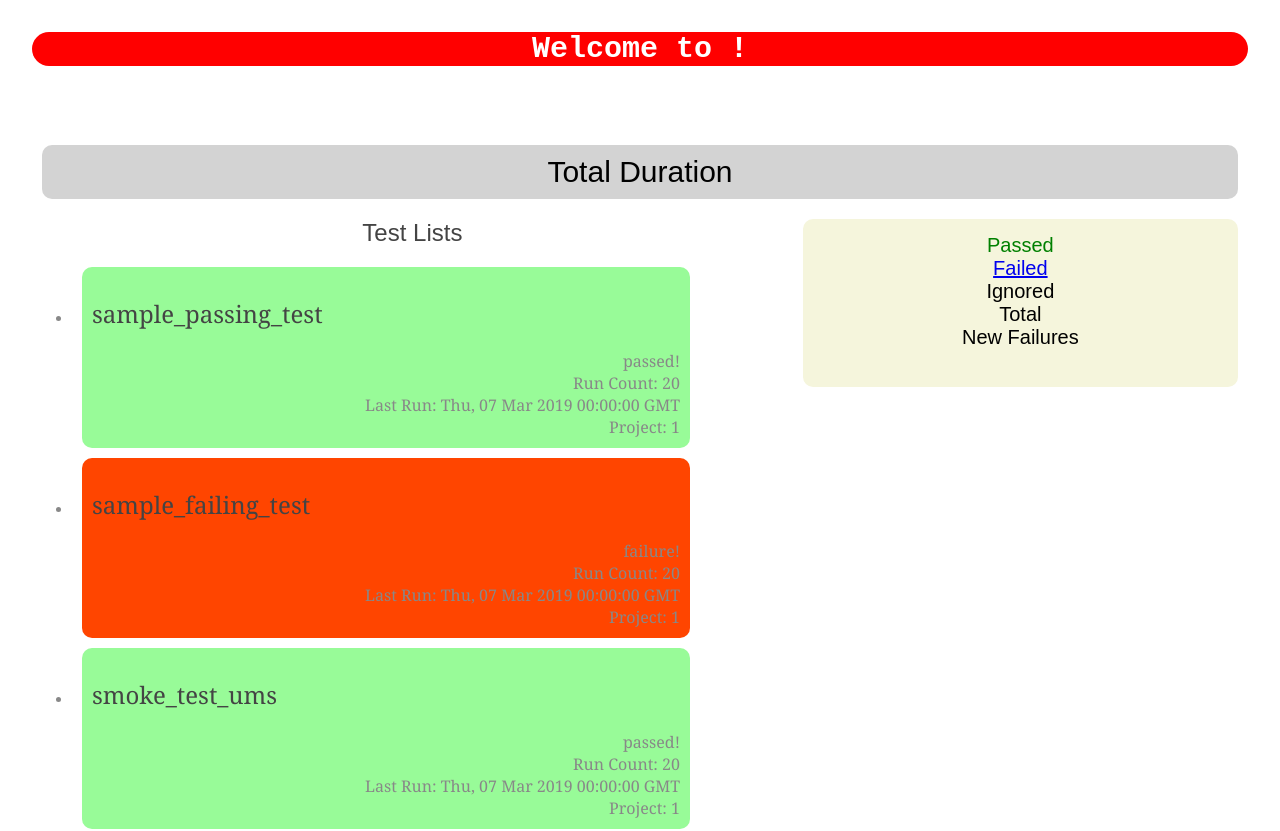
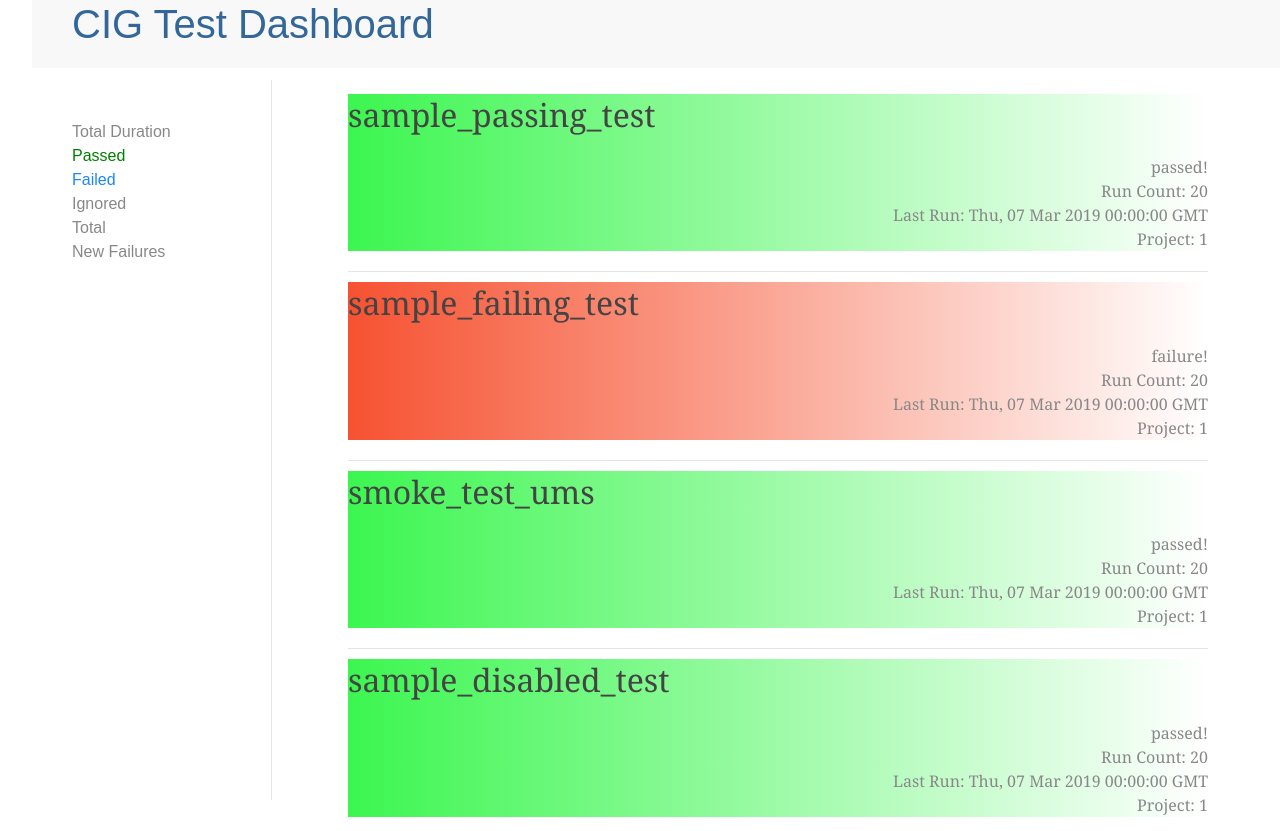
Before and after one commit to Alexandria-Davis/test-dashboard, an Angular app in the folder test-dashboard/: page / in a window 1280 px wide. Shown: the top 831 px of the page. Built offline with nearby package versions, Linux system fonts and the light colour scheme.

Commit message:
GUI updates

```diff
--- a/test-dashboard/src/app/overview/overview.component.html
+++ b/test-dashboard/src/app/overview/overview.component.html
@@ -1,15 +1,17 @@
-<h1>
-  Welcome to {{ title }}!
-</h1>
-<p>
-  overview works!
-</p>
-<div class="durration_box">
+<div class="uk-navbar-container tm-navbar-container uk-sticky uk-sticky-fixed" style="position: fixed; top: 0px; width: 1594px;">
+  <div class="uk-container uk-container-expand">
+    <nav class="uk-navbar">
+      <div class="uk-navbar-left">
+        <h1>CIG Test Dashboard</h1>
+   </div>
+</nav>
+</div>
+</div>
+
+<div class="tm-sidebar-left uk-visible@m">
+    <div class="statbox">
             <div class="label">Total Duration</div>
             <div class="durration">{{durration}}</div>
-</div>
-<div class="statarea">
-  <div class="statbox">
       <div class="label"id="pass">Passed</div>
       <div class="numbox">{{ passed }}</div>
     </div>
@@ -31,12 +33,14 @@
       <div class="viewmore">View failed tests</div>
     </div>
   </div>
+  <div class = "testhead">
+      <h2>Test Results:</h2>
+  </div>
+<div class="uk-container uk-container-small uk-position-relative">
 
-
-<h2>Test Lists</h2>
-<ul class="tests">
+<ul class="uk-list uk-list-divider">
   <li *ngFor = "let test of tests">
-    <div class = "testlist" [ngStyle]= "{'background-color': test.status === 'passed' ? 'palegreen' : 'orangered' }">
+    <div class = "testlist" [ngStyle]= "{'background': test.status === 'passed' ? 'linear-gradient(to right, rgb(60, 246, 80), rgb(255, 255, 255))' : 'linear-gradient(to right, rgb(246, 82, 49), rgb(255, 255, 255))' }">
         <h2 class="badge">{{test.name}}</h2>
           <ul>
             <div class = "details">{{test.status}}!</div>
@@ -48,3 +52,4 @@
 
   </li>
 </ul>
+</div>
--- a/test-dashboard/src/app/overview/overview.component.scss
+++ b/test-dashboard/src/app/overview/overview.component.scss
@@ -1,14 +1,11 @@
 h1{
-  background-color: red;
-  color: white;
-  border-radius: 30px;
-  font-family: monospace;
-  font-size: 30px;
+  font-family: Arial, Helvetica, sans-serif;
+  font-size: 40px;
 }
 .statarea{
   background-color: beige;
   font-size: 20px;
-  text-align: center;
+  text-align: left;
   color: black;
   margin: 10px;
   padding: 15px;
@@ -22,7 +19,7 @@ h1{
 p {
   font-size: 25px;
   font-weight: bold;
-  text-align: center;
+  text-align: left;
   color: black;
   font-family: monospace;
   visibility: hidden;
@@ -35,13 +32,11 @@ body{
   color: black;
 }
 .durration_box {
-  font-size: 30px;
+  font-size: 15px;
   color: black;
   font-family: monospace;
-  text-align: center;
   padding: 10px;
   background-color: lightgray;
-  border-radius: 10px;
   margin: 10px;
 }
 .durration{
@@ -57,13 +52,11 @@ body{
 .viewmore{
   visibility: hidden;
 }
-.testlist{
-  padding: 10px;
-  margin: 10px;
-  border-radius: 10px;
-  width: 50.00%;
+// .testlist{
 
-}
+
+//   position : center;
+// }
 .badge{
   text-align: left;
   font-family: Cambria, serif;
@@ -73,3 +66,24 @@ body{
   text-align: right;
   font-family: Cambria, serif;
 }
+.tm-sidebar-left {
+
+  position: fixed;
+  top: 80px;
+  bottom: 0;
+  box-sizing: border-box;
+  width: 240px !important;
+  padding: 40px 40px 60px 40px;
+  border-right: 1px #e5e5e5 solid;
+  overflow: auto;
+  text-align: left;
+
+}
+.uk-container-small{
+  margin-left: 276px;
+}
+@media only screen and (max-width: 970px) {
+  .uk-container{
+    margin-left: 10px;
+  }
+}
--- a/test-dashboard/src/index.html
+++ b/test-dashboard/src/index.html
@@ -1,6 +1,14 @@
 <!doctype html>
 <html lang="en">
 <head>
+    <!-- UIkit CSS -->
+    <link rel="stylesheet" href="https://cdnjs.cloudflare.com/ajax/libs/uikit/3.1.4/css/uikit.min.css" />
+
+    <!-- UIkit JS -->
+    <script src="https://cdnjs.cloudflare.com/ajax/libs/uikit/3.1.4/js/uikit.min.js"></script>
+    <script src="https://cdnjs.cloudflare.com/ajax/libs/uikit/3.1.4/js/uikit-icons.min.js"></script>
+
+
   <meta charset="utf-8">
   <title>TestDashboard</title>
   <base href="/">
```
Lines whose indentation alone changed are shown as unchanged.
